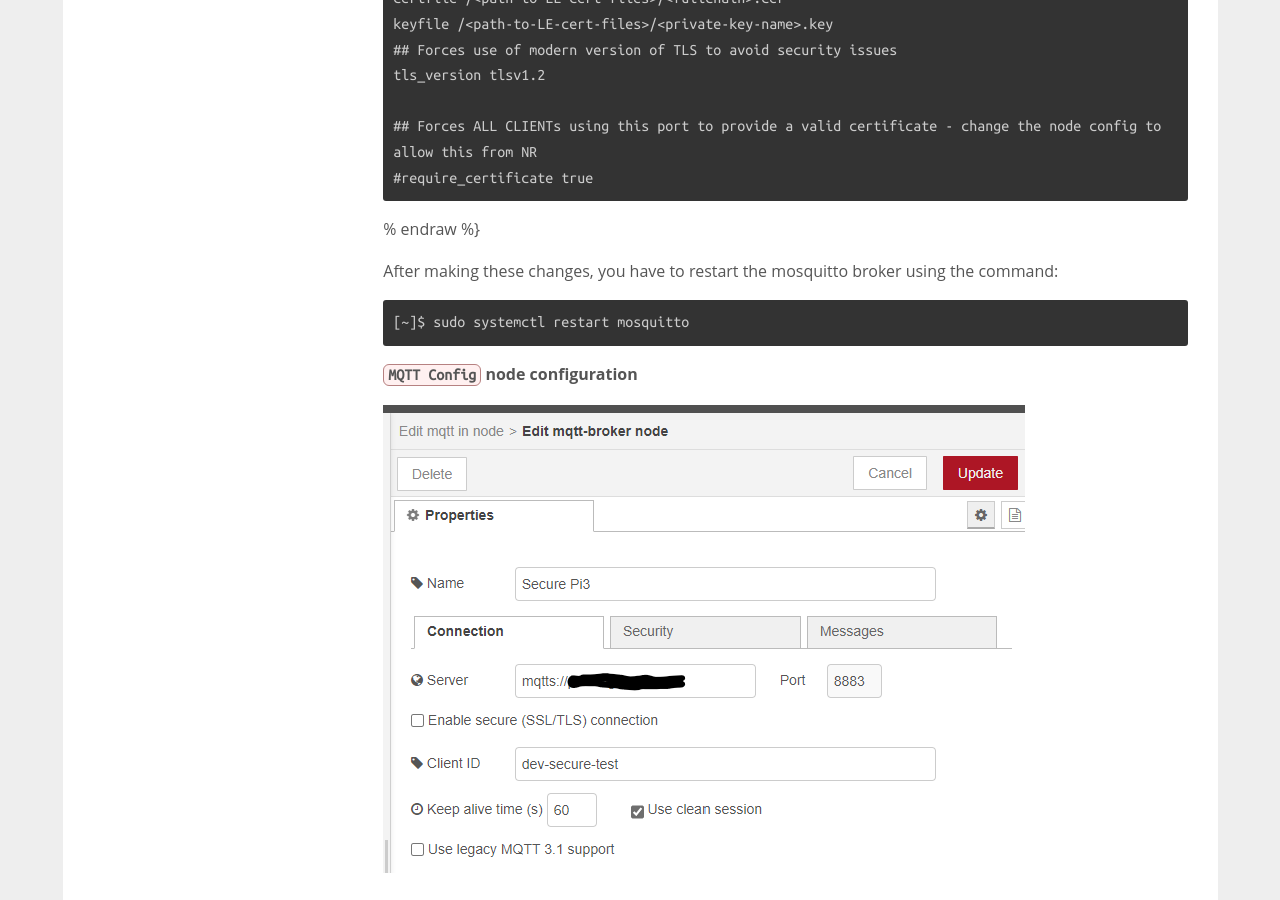
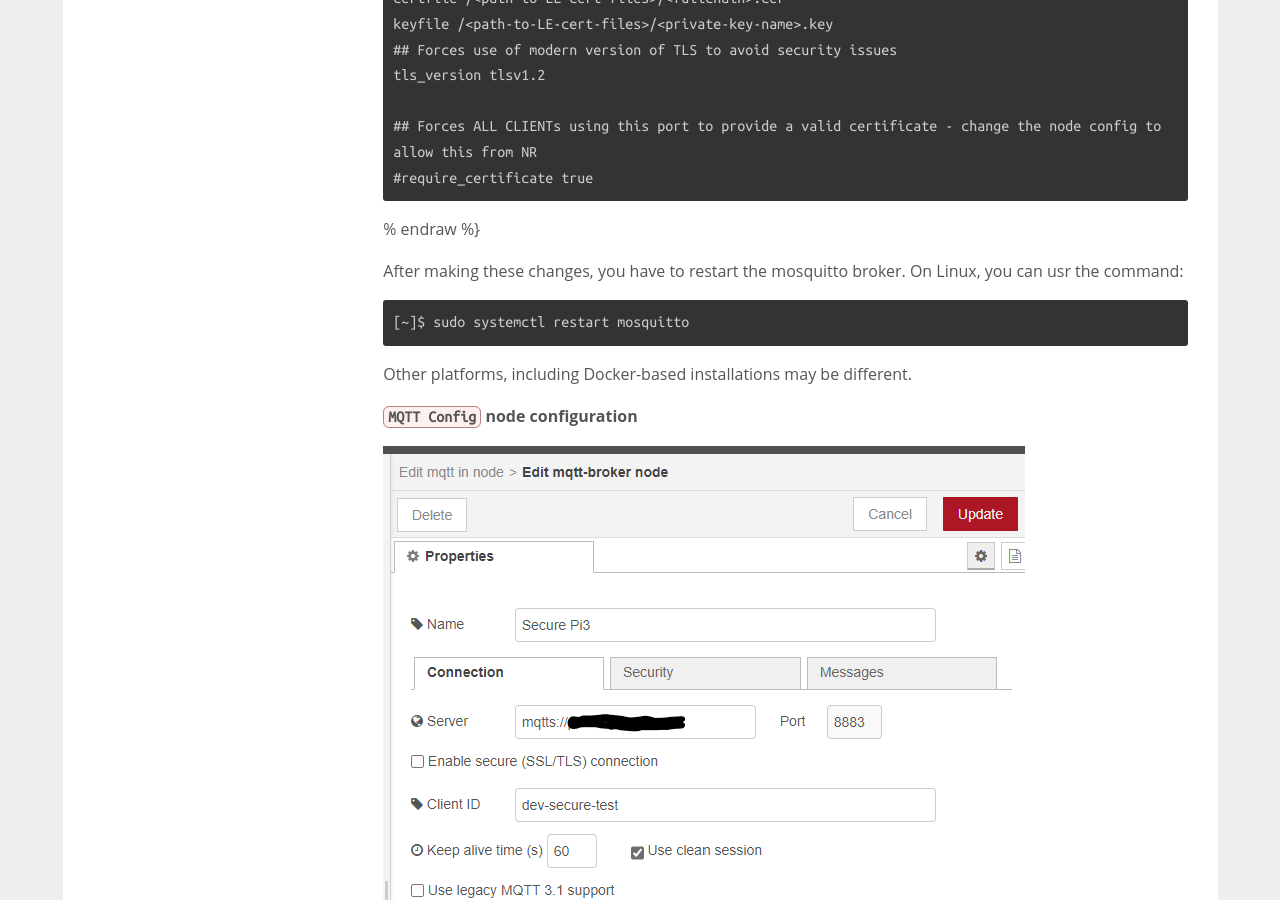
Before and after one commit to node-red/cookbook.nodered.org, a Jekyll site: the page built from mqtt/tls-connect-to-broker.md, in a window 1280 px wide and 900 px high, scrolled down 1469 px. Built offline with Jekyll 4.4.1, drawn with Linux system fonts in a browser that asks for light colours; nearby versions of some CDN libraries.

Commit message:
clarify restart options

```diff
--- a/mqtt/tls-connect-to-broker.md
+++ b/mqtt/tls-connect-to-broker.md
@@ -60,12 +60,14 @@ tls_version tlsv1.2
 {: .shell}
 {{ page.lcb }}% endraw %}
 
-After making these changes, you have to restart the mosquitto broker using the command:
+After making these changes, you have to restart the mosquitto broker. On Linux, you can usr the command:
 
 ~~~text
 [~]$ sudo systemctl restart mosquitto
 ~~~
 {: .shell}
+
+Other platforms, including Docker-based installations may be different.
 
 **<code class="node">MQTT Config</code> node configuration**
 
```
